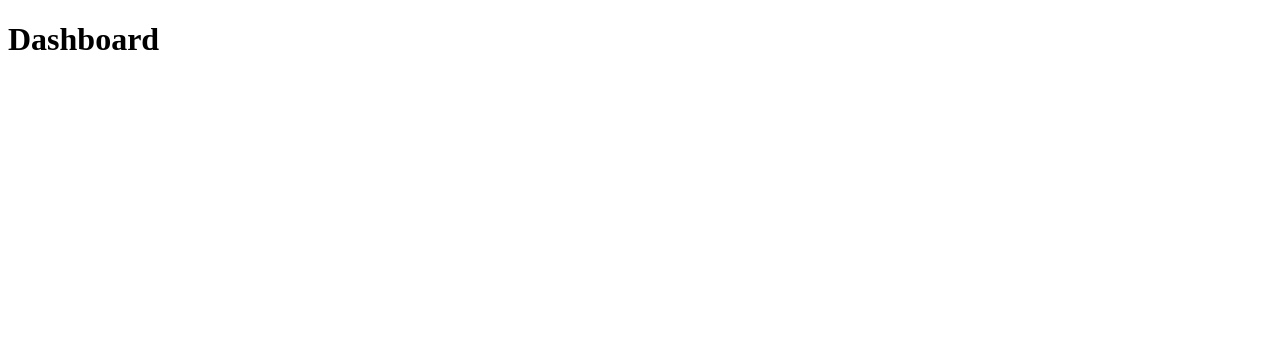
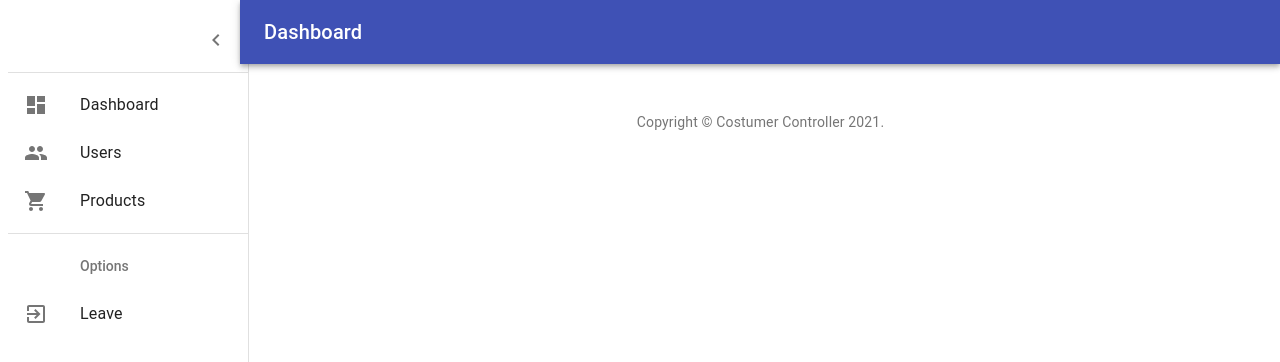
Before and after one commit to GabrielAceti/CostumerController, a React (Create React App) app in the folder client/: page /admin in a window 1280 px wide. Shown: the top 362 px of the page. Built offline with nearby package versions, Linux system fonts and the light colour scheme.

Commit message:
Separating components to use them in separated files

```diff
--- /dev/null
+++ b/client/src/components/footerAdmin.tsx
@@ -0,0 +1,15 @@
+import Typography from '@material-ui/core/Typography';
+import Link from '@material-ui/core/Link';
+
+export default () => {
+    return (
+      <Typography variant="body2" color="textSecondary" align="center">
+        {'Copyright © '}
+        <Link color="inherit" href="https://material-ui.com/">
+          Costumer Controller
+        </Link>{' '}
+        {new Date().getFullYear()}
+        {'.'}
+      </Typography>
+    );
+  }
--- /dev/null
+++ b/client/src/components/listMenuAdmin.tsx
@@ -0,0 +1,44 @@
+import React from 'react';
+import ListItem from '@material-ui/core/ListItem';
+import ListItemIcon from '@material-ui/core/ListItemIcon';
+import ListItemText from '@material-ui/core/ListItemText';
+import ListSubheader from '@material-ui/core/ListSubheader';
+import DashboardIcon from '@material-ui/icons/Dashboard';
+import ShoppingCartIcon from '@material-ui/icons/ShoppingCart';
+import PeopleIcon from '@material-ui/icons/People';
+import ExitToAppIcon from '@material-ui/icons/ExitToApp';
+
+export const mainListItems = (
+  <div>
+    <ListItem button component="a" href="/admin">
+      <ListItemIcon>
+        <DashboardIcon />
+      </ListItemIcon>
+      <ListItemText primary="Dashboard" />
+    </ListItem>
+    <ListItem button component="a" href="/admin/users">
+      <ListItemIcon>
+        <PeopleIcon />
+      </ListItemIcon>
+      <ListItemText primary="Users" />
+    </ListItem>
+    <ListItem button component="a" href="/admin/products">
+      <ListItemIcon>
+        <ShoppingCartIcon />
+      </ListItemIcon>
+      <ListItemText primary="Products" />
+    </ListItem>
+  </div>
+);
+
+export const secondaryListItems = (
+  <div>
+    <ListSubheader inset>Options</ListSubheader>
+    <ListItem button>
+      <ListItemIcon>
+        <ExitToAppIcon />
+      </ListItemIcon>
+      <ListItemText primary="Leave" />
+    </ListItem>
+  </div>
+);
--- /dev/null
+++ b/client/src/components/menuAdmin.tsx
@@ -0,0 +1,125 @@
+import React from 'react';
+import Drawer from '@material-ui/core/Drawer';
+import { mainListItems, secondaryListItems } from './listMenuAdmin';
+import Divider from '@material-ui/core/Divider';
+import IconButton from '@material-ui/core/IconButton';
+import ChevronLeftIcon from '@material-ui/icons/ChevronLeft';
+import Typography from '@material-ui/core/Typography';
+import AppBar from '@material-ui/core/AppBar';
+import clsx from 'clsx';
+import { makeStyles } from '@material-ui/core/styles';
+import Toolbar from '@material-ui/core/Toolbar';
+import MenuIcon from '@material-ui/icons/Menu';
+import List from '@material-ui/core/List';
+
+const drawerWidth = 240;
+const useStyles = makeStyles((theme) => ({
+
+    toolbar: {
+      paddingRight: 24, // keep right padding when drawer closed
+    },
+    toolbarIcon: {
+      display: 'flex',
+      alignItems: 'center',
+      justifyContent: 'flex-end',
+      padding: '0 8px',
+      ...theme.mixins.toolbar,
+    },
+    appBar: {
+      zIndex: theme.zIndex.drawer + 1,
+      transition: theme.transitions.create(['width', 'margin'], {
+        easing: theme.transitions.easing.sharp,
+        duration: theme.transitions.duration.leavingScreen,
+      }),
+    },
+    appBarShift: {
+      marginLeft: drawerWidth,
+      width: `calc(100% - ${drawerWidth}px)`,
+      transition: theme.transitions.create(['width', 'margin'], {
+        easing: theme.transitions.easing.sharp,
+        duration: theme.transitions.duration.enteringScreen,
+      }),
+    },
+    menuButton: {
+      marginRight: 36,
+    },
+    menuButtonHidden: {
+      display: 'none',
+    },
+    title: {
+      flexGrow: 1,
+    },
+    drawerPaper: {
+      position: 'relative',
+      whiteSpace: 'nowrap',
+      width: drawerWidth,
+      transition: theme.transitions.create('width', {
+        easing: theme.transitions.easing.sharp,
+        duration: theme.transitions.duration.enteringScreen,
+      }),
+    },
+    drawerPaperClose: {
+      overflowX: 'hidden',
+      transition: theme.transitions.create('width', {
+        easing: theme.transitions.easing.sharp,
+        duration: theme.transitions.duration.leavingScreen,
+      }),
+      width: theme.spacing(7),
+      [theme.breakpoints.up('sm')]: {
+        width: theme.spacing(9),
+      },
+    },
+    appBarSpacer: theme.mixins.toolbar,
+    fixedHeight: {
+      height: 240,
+    },
+  }));
+
+export default () => {
+    const classes = useStyles();
+    const [open, setOpen] = React.useState(true);
+    const handleDrawerOpen = () => {
+        setOpen(true);
+    };
+    const handleDrawerClose = () => {
+        setOpen(false);
+    };
+    return(
+        <>
+        <AppBar position="absolute" className={clsx(classes.appBar, open && classes.appBarShift)}>
+        <Toolbar className={classes.toolbar}>
+          <IconButton
+            edge="start"
+            color="inherit"
+            aria-label="open drawer"
+            onClick={handleDrawerOpen}
+            className={clsx(classes.menuButton, open && classes.menuButtonHidden)}
+          >
+            <MenuIcon />
+          </IconButton>
+          <Typography component="h1" variant="h6" color="inherit" noWrap className={classes.title}>
+            Dashboard
+          </Typography>
+        </Toolbar>
+      </AppBar>
+
+        <Drawer
+        variant="permanent"
+        classes={{
+          paper: clsx(classes.drawerPaper, !open && classes.drawerPaperClose),
+        }}
+        open={open}
+      >
+        <div className={classes.toolbarIcon}>
+          <IconButton onClick={handleDrawerClose}>
+            <ChevronLeftIcon />
+          </IconButton>
+        </div>
+        <Divider />
+        <List>{mainListItems}</List>
+        <Divider />
+        <List>{secondaryListItems}</List>
+      </Drawer>
+      </>
+    )
+}
--- a/client/src/pages/admin/dashboard/index.tsx
+++ b/client/src/pages/admin/dashboard/index.tsx
@@ -1,9 +1,64 @@
 import React from 'react';
+import clsx from 'clsx';
+import { makeStyles } from '@material-ui/core/styles';
+import CssBaseline from '@material-ui/core/CssBaseline';
+import Box from '@material-ui/core/Box';
+import Container from '@material-ui/core/Container';
+import Grid from '@material-ui/core/Grid';
+import MenuAdmin from '../../../components/menuAdmin';
+import Copyright from '../../../components/footerAdmin'
 
-export default () => {
-    return(
-        <div>
-       <h1>Dashboard</h1>
+
+const useStyles = makeStyles((theme) => ({
+  root: {
+    display: 'flex',
+  },
+  toolbar: {
+    paddingRight: 24, // keep right padding when drawer closed
+  },
+  appBar: {
+    zIndex: theme.zIndex.drawer + 1,
+    transition: theme.transitions.create(['width', 'margin'], {
+      easing: theme.transitions.easing.sharp,
+      duration: theme.transitions.duration.leavingScreen,
+    }),
+  },
+    title: {
+    flexGrow: 1,
+  },
+  appBarSpacer: theme.mixins.toolbar,
+  content: {
+    flexGrow: 1,
+    height: '100vh',
+    overflow: 'auto',
+  },
+  container: {
+    paddingTop: theme.spacing(4),
+    paddingBottom: theme.spacing(4),
+  },
+  paper: {
+    padding: theme.spacing(2),
+    display: 'flex',
+    overflow: 'auto',
+    flexDirection: 'column',
+  },
+}));
+
+export default function Dashboard() {
+  const classes = useStyles();
+  return (
+    <div className={classes.root}>
+        <MenuAdmin />
+      <main className={classes.content}>
+        <div className={classes.appBarSpacer} />
+        <Container maxWidth="lg" className={classes.container}>
+          <Grid container spacing={3}>
+          </Grid>
+          <Box pt={4}>
+            <Copyright />
+          </Box>
+        </Container>
+      </main>
     </div>
-    )
+  );
 }
```
